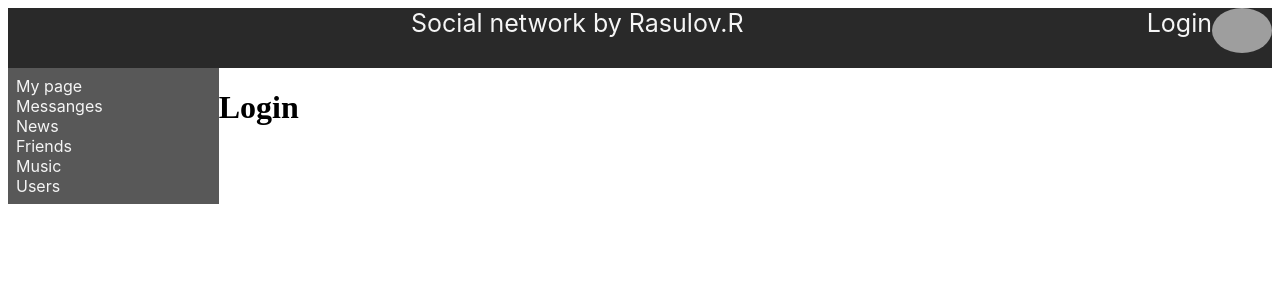
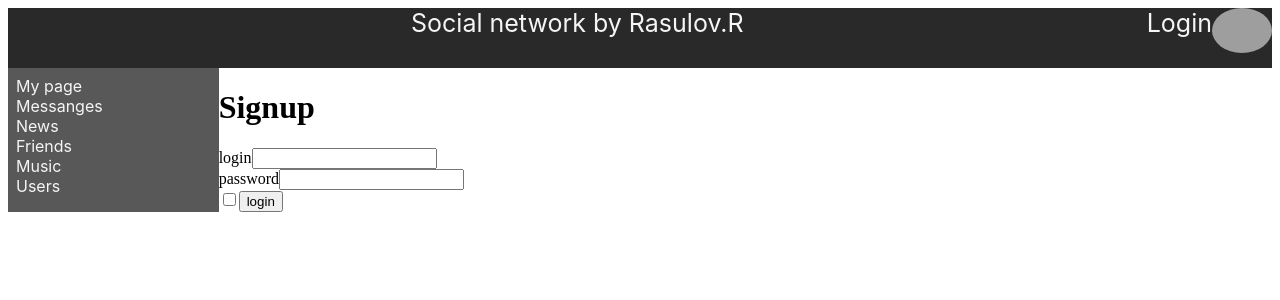
Before and after one commit to Italia1235/react-socialnetwokr-ts, a React (Create React App) app: page /login in a window 1280 px wide. Shown: the top 300 px of the page. Built offline with nearby package versions, Linux system fonts and the light colour scheme; no server answers; grey boxes are pictures that could not be loaded.

Commit message:
add login, add formik

```diff
--- a/src/App.tsx
+++ b/src/App.tsx
@@ -5,7 +5,7 @@ import {Dialog} from './components/dialogspage/dialogspageContainer';
 import {UsersContainer} from './components/users/usersContainer';
 import MyPageContainer from './components/mypage/myPageContainer';
 import HeaderContainer from './components/header/HeaderContainer';
-import { Login } from './components/login/login';
+import  Login from './components/login/login';
 
 
 
--- a/src/api/api.ts
+++ b/src/api/api.ts
@@ -37,3 +37,9 @@ export const autCont = () => {
 export const updateStatus = (status) => {
     return instanse.put(`profile/status`,{status})
 }
+
+export const loginApi = (email,password,rememberMe =false) => {
+    return instanse.post(`auth/login`,{email,password,rememberMe})}
+
+    export const logoutApi = () => {
+        return instanse.delete(`auth/login`)}
--- a/src/components/header/HeaderContainer.tsx
+++ b/src/components/header/HeaderContainer.tsx
@@ -10,7 +10,7 @@ export interface MapToPropsType {
     login:string|null
 }
 export interface MapDispatch {
-    AuthSetAc:(userId,login,email)=>void
+    AuthSetAc:(userId,login,email,isAuth?)=>void
     AuthSetThunkCreator:()=>void
 }
 
--- a/src/components/login/login.tsx
+++ b/src/components/login/login.tsx
@@ -1,4 +1,78 @@
+import { useFormik, FormikErrors } from 'formik';
+import { connect, ConnectedProps, useDispatch, useSelector } from 'react-redux';
+import { LoginThunkCreator } from "../../redux/auth-reducer";
+import { AppStateType } from '../../redux/redux-store';
 
-export const Login = () => {
-    return <h1>Login</h1>
-}
+import { Redirect } from 'react-router';
+
+interface Values {
+    email:string;
+    password: string;
+    rememberMe:boolean
+  }
+
+  const Login = () => {
+    const isLoggedIn = useSelector<AppStateType,boolean>(state => state.auth.isAuth);
+    const dispatch = useDispatch();
+    const formik = useFormik({
+        initialValues: {
+            email: '',
+            password: '',
+            rememberMe: false
+        },
+        validate: (values) => {
+            const errors:FormikErrors<Values>  = {};
+            if (!values.email) {
+                errors.email = 'Required';
+            } else if (!/^[A-Z0-9._%+-]+@[A-Z0-9.-]+\.[A-Z]{2,4}$/i.test(values.email)) {
+                errors.email = 'Invalid email address';
+            }
+            if (values.password.length < 6) {
+                errors.password = 'Too short. Password should be minimum 6 symbols.'
+            }
+            return errors;
+        },
+        onSubmit: values => {
+            dispatch(LoginThunkCreator(values.email,values.password,values.rememberMe));
+            formik.resetForm();
+        },
+    })
+
+    if (isLoggedIn){
+        return <Redirect to='/' />
+    }
+
+    return (
+      <div>
+
+        <h1>Signup</h1>
+        <div>
+        <label>login</label>
+        <input type="email" {...formik.getFieldProps('email')}/>
+        {formik.touched.email && formik.errors.email
+                    ? <div style={{color: 'red'}}>{formik.errors.email}</div> : null}
+                    </div>
+                    <div>
+        <label>password</label>
+        <input type="password" {...formik.getFieldProps('password')}/>
+        {formik.touched.password && formik.errors.password
+                    ? <div style={{color: 'red'}}>{formik.errors.password}</div> : null}
+        </div>
+
+<input type="checkbox"/>
+        <button>login</button>
+
+      </div>
+    );
+        }
+
+        const mapState = (state: AppStateType) => {
+            return {
+                isAuth: state.auth.isAuth,
+
+            }
+        }
+
+    type ReduxProps = ConnectedProps<typeof connector>
+    const connector =  connect(mapState,{LoginThunkCreator})
+    export default connector(Login)
--- a/src/redux/auth-reducer.ts
+++ b/src/redux/auth-reducer.ts
@@ -1,5 +1,7 @@
-import { Dispatch } from "redux"
-import { autCont } from "../api/api"
+import { Dispatch,AnyAction } from "redux"
+import { autCont, loginApi, logoutApi } from "../api/api"
+import {ThunkDispatch} from 'redux-thunk';
+import { AppStateType } from "./redux-store";
 
 export const initialState:initialAuthStatetype ={
     userId:null,
@@ -22,14 +24,17 @@ export const authReducer =(state=initialState,action:ActionType):initialAuthStat
 
     switch(action.type){
   case "AUTH-SET-USER":
-      return {...state,...action.data,isAuth:true}
+      return {...state,...action.payload}
 
         default:return{...state}
     }
 }
 
 
-export const AuthSetAc = (userId,login,email) => ({type:"AUTH-SET-USER",data:{userId,login,email}}) as const
+export const AuthSetAc = (userId,login,email,isAuth) =>
+({type:"AUTH-SET-USER",payload:{userId,login,email,isAuth}}) as const
+
+
 
 export const AuthSetThunkCreator = () =>
 {
@@ -41,5 +46,32 @@ export const AuthSetThunkCreator = () =>
         if(res.data.resultCode===0)
         {
        let {id,login,email} = res.data.data
-          dispatch(AuthSetAc(id,login,email))
+          dispatch(AuthSetAc(id,login,email,true))
         }})}}
+
+
+
+
+
+export const LoginThunkCreator = (email,password,rememberMe) =>
+ (dispatch:ThunkDispatch<AppStateType, unknown, AnyAction>) => {
+    loginApi(email,password,rememberMe)
+    .then(res =>
+        {
+        if(res.data.resultCode===0)
+        {
+            dispatch(AuthSetThunkCreator())
+        }}
+        )}
+
+
+
+export const LogoutThunkCreator = () =>
+    (dispatch:ThunkDispatch<AppStateType, unknown, AnyAction>) =>{
+        logoutApi().then(res=>
+            {
+                if(res.data.resultCode===0)
+                {
+                    dispatch(AuthSetAc(null,null,null,false))
+                }}
+                )}
--- a/src/redux/users-reducer.ts
+++ b/src/redux/users-reducer.ts
@@ -13,7 +13,6 @@ export type UsersType = {
     followed:boolean
     name:string
     status:string
-
 }
 
 const initialState:InitialStateType = {
```
